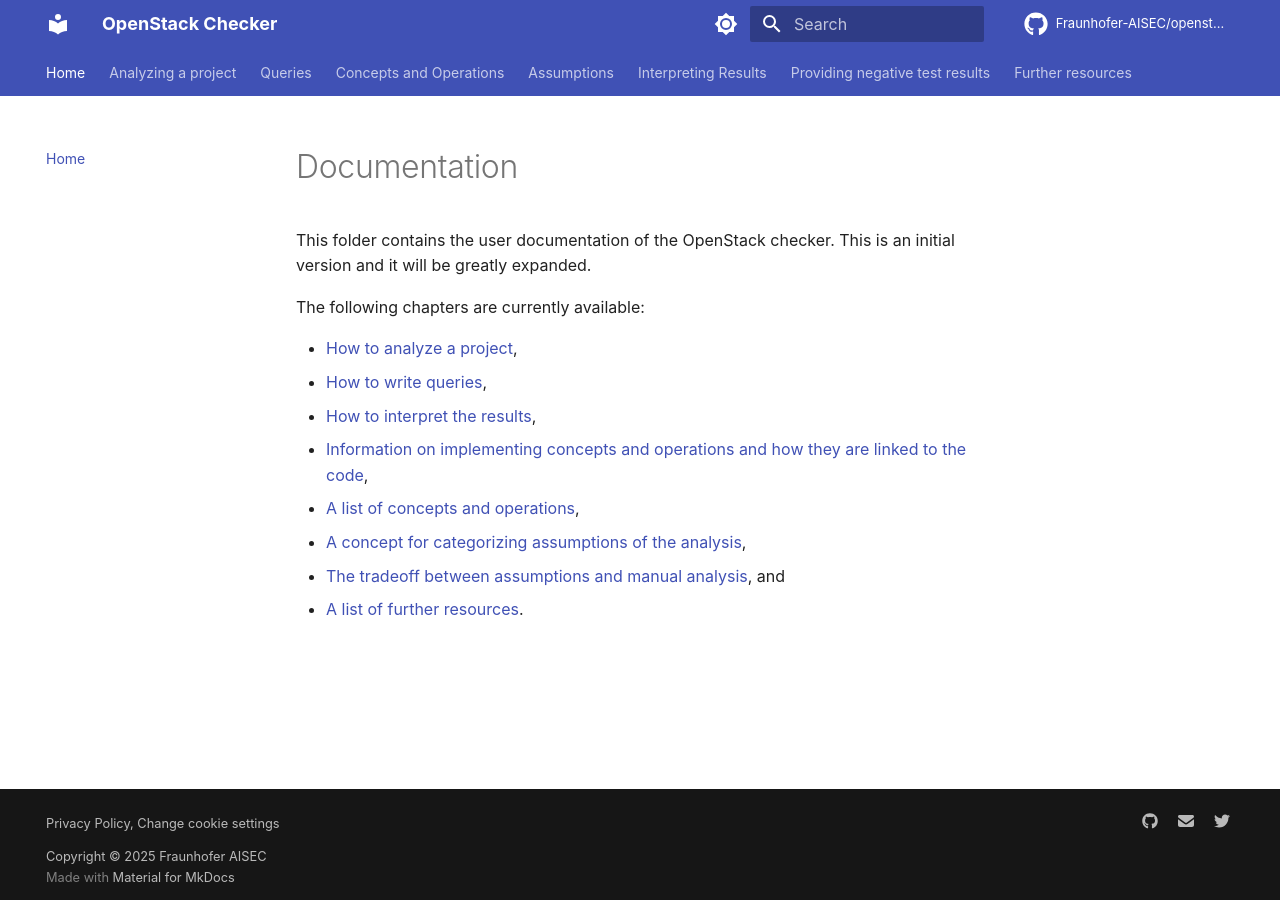
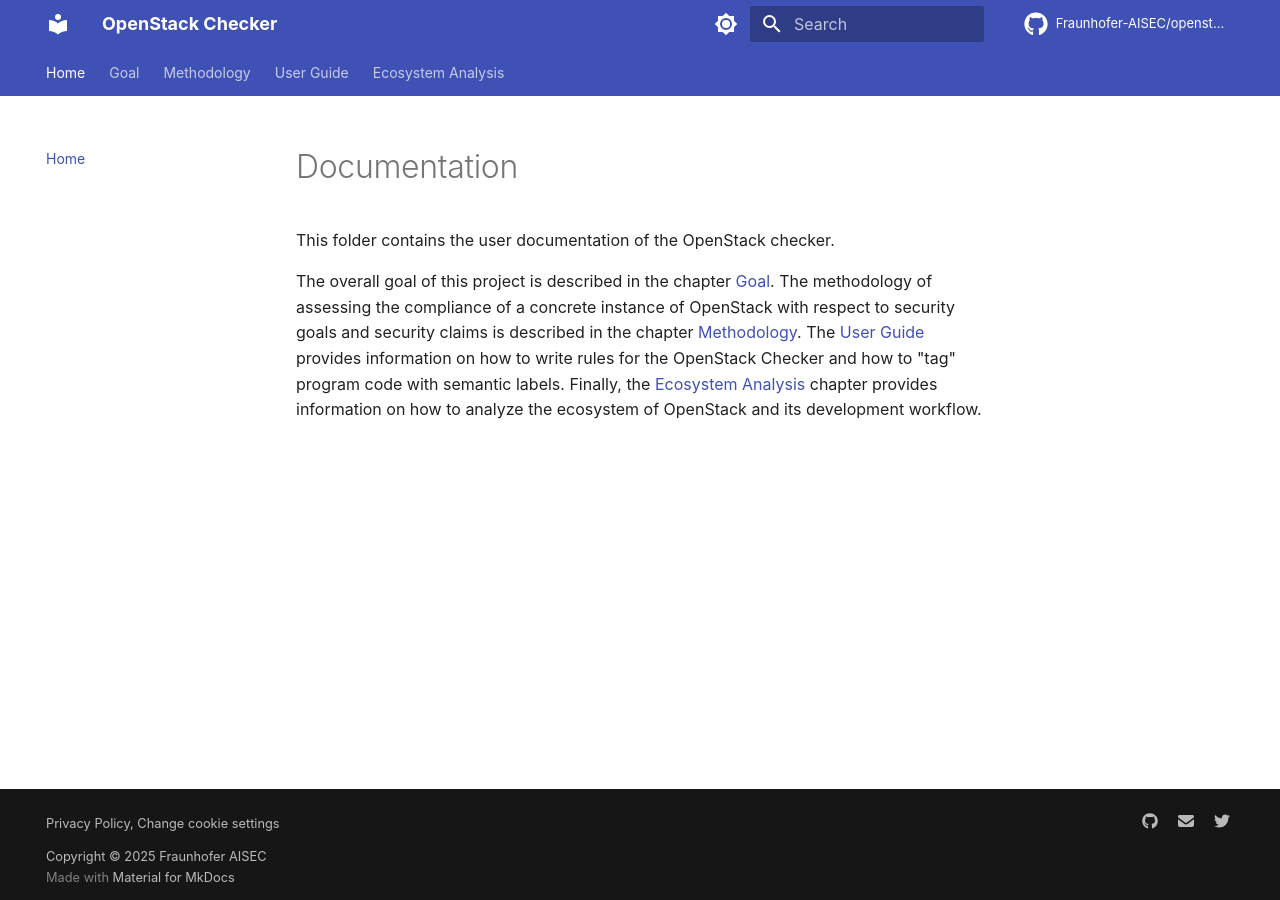
Before and after one commit to Fraunhofer-AISEC/codyze-evaluator, an MkDocs documentation site: the page built from documentation/docs/index.md, in a window 1280 px wide. Built offline with MkDocs 1.6.1 and Material for MkDocs 9.7.7, drawn with Linux system fonts in a browser that asks for light colours; comment, search, counter and statistics services are not loaded.

Commit message:
Re-structure documentation

```diff
--- a/documentation/docs/index.md
+++ b/documentation/docs/index.md
@@ -1,14 +1,8 @@
 # Documentation
 
-This folder contains the user documentation of the OpenStack checker. This is an initial version and it will be greatly expanded.
+This folder contains the user documentation of the OpenStack checker.
 
-The following chapters are currently available:
-
-* [How to analyze a project](analyzing-project.md),
-* [How to write queries](writing-queries.md),
-* [How to interpret the results](understanding-results.md),
-* [Information on implementing concepts and operations and how they are linked to the code](concepts-and-operations.md),
-* [A list of concepts and operations](list-concepts-and-operations.md),
-* [A concept for categorizing assumptions of the analysis](assumptions-concept.md),
-* [The tradeoff between assumptions and manual analysis](assumptions-tradeoff.md), and
-* [A list of further resources](more-resources.md).
+The overall goal of this project is described in the chapter [Goal](goal.md).
+The methodology of assessing the compliance of a concrete instance of OpenStack with respect to security goals and security claims is described in the chapter [Methodology](methodology.md).
+The [User Guide](user-guide.md) provides information on how to write rules for the OpenStack Checker and how to "tag" program code with semantic labels.
+Finally, the [Ecosystem Analysis](ecosystem-analysis.md) chapter provides information on how to analyze the ecosystem of OpenStack and its development workflow.
--- a/documentation/mkdocs.yaml
+++ b/documentation/mkdocs.yaml
@@ -155,16 +155,20 @@
 
 nav:
   - "Home": index.md
-  - "Analyzing a project": analyzing-project.md
-  - "Queries":
-    - "Writing queries": writing-queries.md
-  - "Concepts and Operations":
-    - "Implementing Concepts and Operations": concepts-and-operations.md
-    - "List": list-concepts-and-operations.md
-    - "Tagging DSL": tagging-dsl.md
-  - "Assumptions":
-    - "Concept for categorizing assumptions of the analysis": assumptions-concept.md
-    - "Tradeoff between assumptions and manual analysis": assumptions-tradeoff.md
-  - "Interpreting Results": interpreting-results.md
-  - "Providing negative test results": negative-tests.md
-  - "Further resources": more-resources.md
+  - "Goal": goal.md
+  - "Methodology": methodology.md
+  - "User Guide":
+      - "Analyzing a project": analyzing-project.md
+      - "Queries":
+        - "Writing queries": writing-queries.md
+      - "Concepts and Operations":
+        - "Implementing Concepts and Operations": concepts-and-operations.md
+        - "List": list-concepts-and-operations.md
+        - "Tagging DSL": tagging-dsl.md
+      - "Assumptions":
+        - "Concept for categorizing assumptions of the analysis": assumptions-concept.md
+        - "Tradeoff between assumptions and manual analysis": assumptions-tradeoff.md
+      - "Interpreting Results": understanding-results.md
+      - "Providing negative test results": negative-tests.md
+      - "Further resources": more-resources.md
+  - "Ecosystem Analysis": ecosystem-analysis.md
```
Also changed, not shown: documentation/docs/user-guide.md (added, +20 -0 lines), documentation/docs/methodology.md (added).
